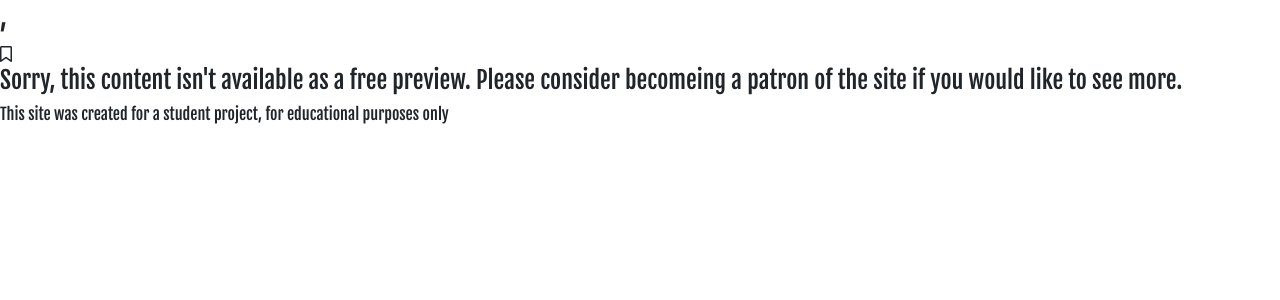
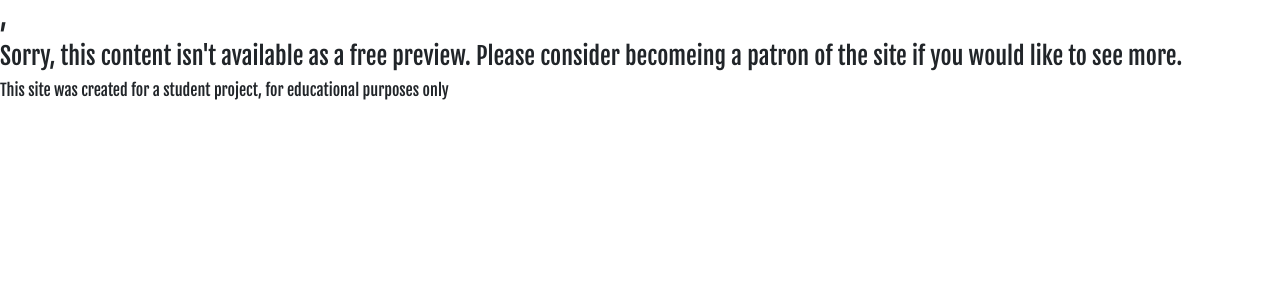
Before and after one commit to Cillian-G/neverending_guidebook, a Django app: template templates/location.html in a window 1280 px wide. Shown: the part 112-412 px from the top of the page. Run offline with Django 3.2, Linux system fonts and the light colour scheme; the template is opened without the code that fills it, so the values that code supplies are empty; some libraries are stand-ins or nearby versions.

Commit message:
Remove unused bookmark icon

```diff
--- a/templates/location.html
+++ b/templates/location.html
@@ -4,7 +4,6 @@
 
 <div>
     <h3>{{ location.title }}, {{ location.country }}</h3>
-    <span class="icon"><i class="fa-regular fa-bookmark"></i></span>
 
     {% if request.user.patron.patron_status or location.preview or request.user.is_superuser %}
         {% if user.is_authenticated %}
```
